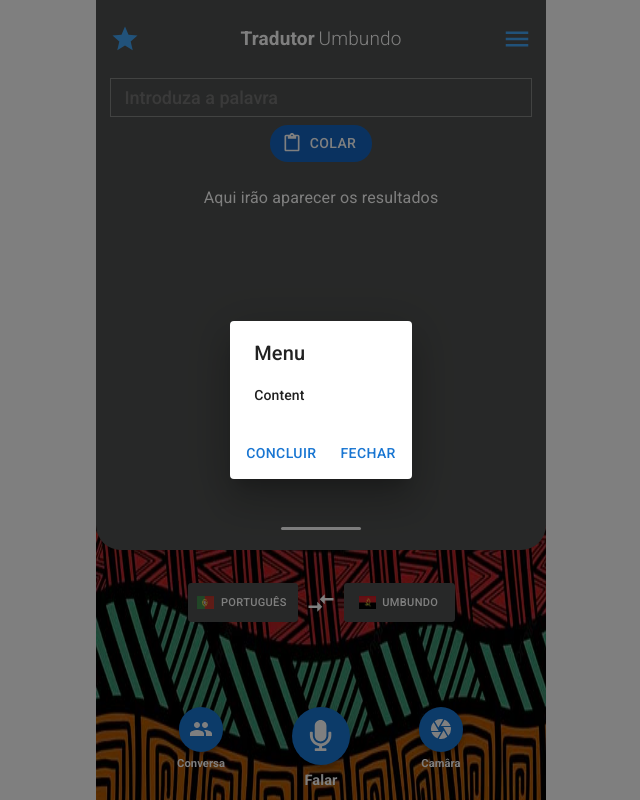
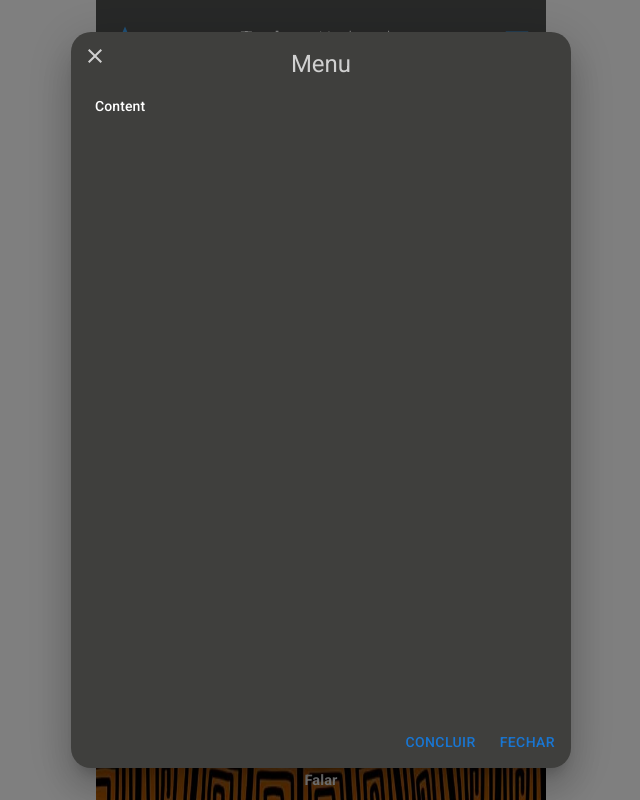
Before and after one commit to Francisco-Fetapi/portuguese-umbundo-dictionary, a React (Vite) app: page / in a window 1280 px wide. Both pictures are taken after a click on the button 835 px from the left and 39 px from the top of the page. Shown: the whole page, without its empty margins (319-959 px from the left). Built offline with nearby package versions, Linux system fonts and the light colour scheme.

Commit message:
feat: Close button added

```diff
--- a/src/components/ModalMenu.tsx
+++ b/src/components/ModalMenu.tsx
@@ -7,6 +7,9 @@ import DialogTitle from "@mui/material/DialogTitle";
 import Slide from "@mui/material/Slide";
 import { TransitionProps } from "@mui/material/transitions";
 import { Text } from "../styles/General";
+
+import { MdClose } from "react-icons/md";
+import { IconButton } from "@mui/material";
 
 const Transition = React.forwardRef(function Transition(
   props: TransitionProps & {
@@ -31,8 +34,37 @@ export default function ModalMenu({ handleClose, open }: Props) {
         TransitionComponent={Transition}
         keepMounted
         onClose={handleClose}
+        maxWidth="md"
+        PaperProps={{
+          sx: {
+            height: "100%",
+            width: 500,
+            background: "var(--primary-color2)",
+            color: "white",
+            borderRadius: "20px",
+            position: "relative",
+          },
+        }}
       >
-        <DialogTitle variant="h6">Menu</DialogTitle>
+        <IconButton
+          sx={{
+            position: "absolute",
+            top: 4,
+            left: 4,
+            color: "#D0D0D0",
+          }}
+        >
+          <MdClose />
+        </IconButton>
+        <DialogTitle
+          variant="h5"
+          align="center"
+          sx={(theme) => ({
+            color: "#D0D0D0",
+          })}
+        >
+          Menu
+        </DialogTitle>
         <DialogContent>
           <Text variant="subtitle2">Content</Text>
         </DialogContent>
--- a/src/styles/GlobalStyles.ts
+++ b/src/styles/GlobalStyles.ts
@@ -8,6 +8,7 @@ export const GlobalStyles = createGlobalStyle<StylesProps>`
 
   :root{
     --primary-color:#4f5150;
+    --primary-color2:#3f3f3d;
     --max-width:450px;
   }
 
```
